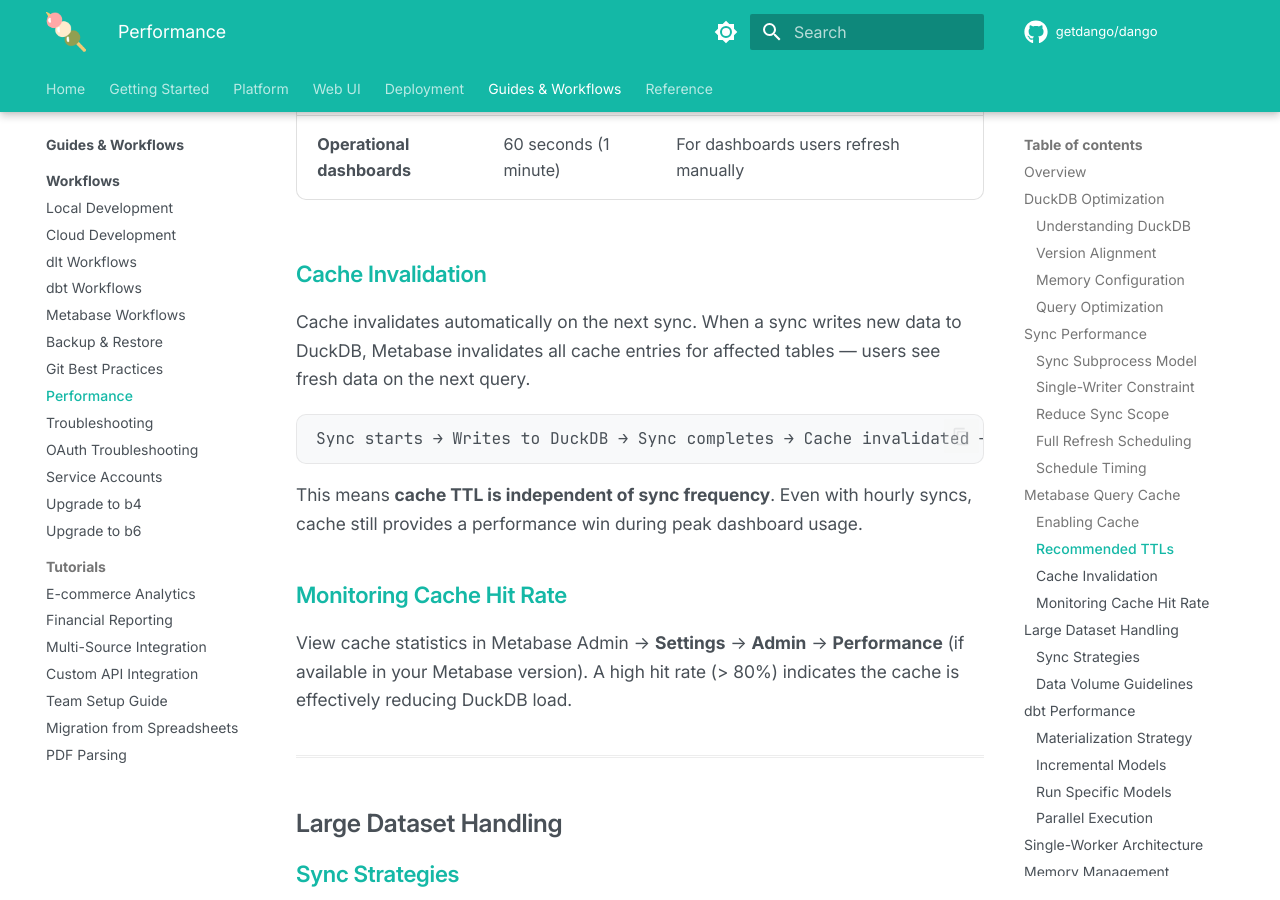
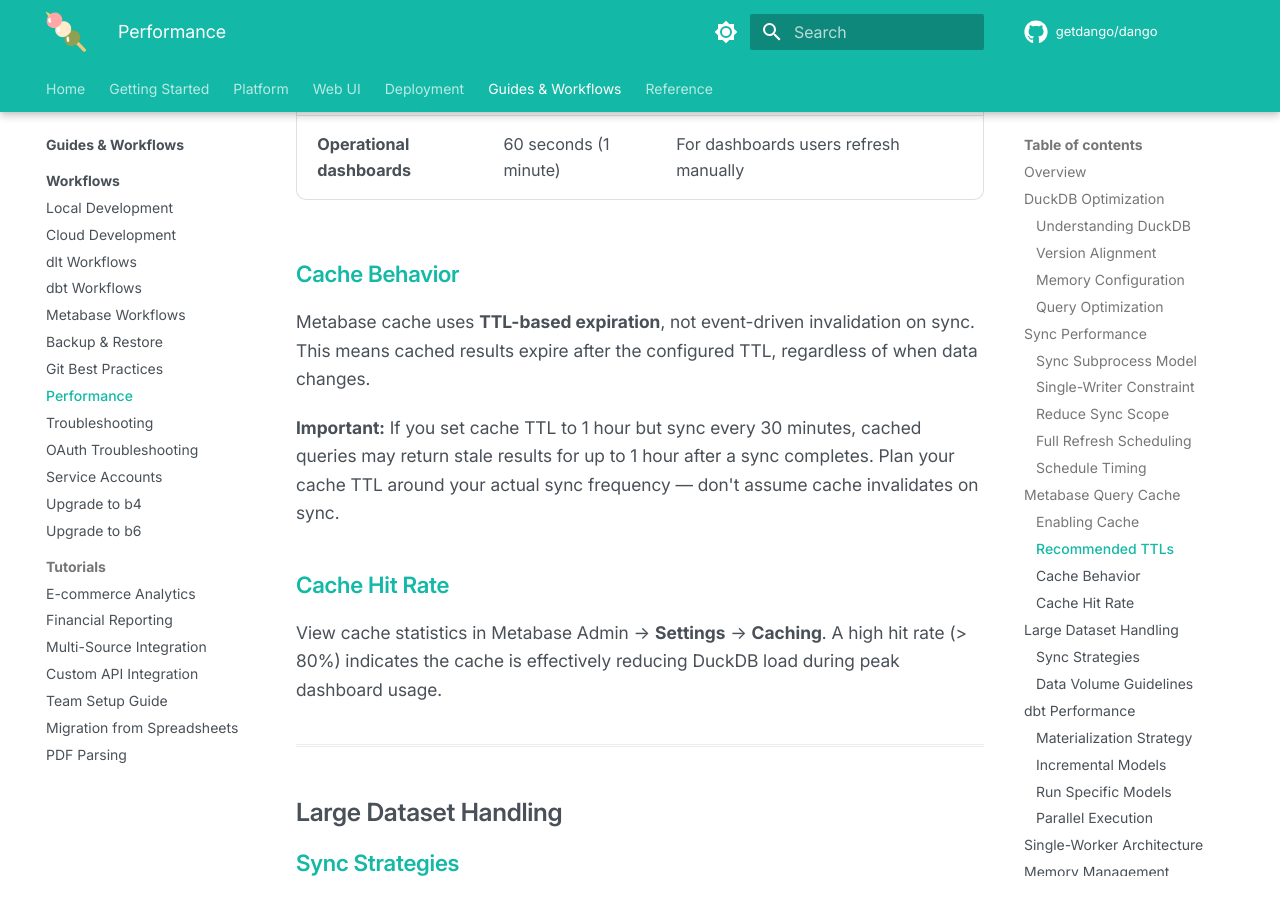
Before and after one commit to getdango/docs, an MkDocs documentation site: the page built from docs/workflows/performance.md, in a window 1280 px wide and 900 px high, scrolled down 5267 px. Built offline with MkDocs 1.6.1 and Material for MkDocs 9.7.7, drawn with Linux system fonts in a browser that asks for light colours; comment, search, counter and statistics services are not loaded; the version menu is left out.

Commit message:
Fix: correct Metabase cache behavior and clarify capacity messaging
- Performance.md: Fix incorrect claim about automatic cache invalidation on sync.
  Metabase uses TTL-based expiration, not event-driven invalidation. Add warning
  that cached results may be stale until TTL expires after sync.

- Scalability.md: Clarify that 50+ GB datasets require Performance tier.
  Updated 'Good Fit' section to show tier-specific capacity (Standard: 20GB,
  Performance: 20-100GB) to prevent user confusion.

````diff
--- a/docs/workflows/performance.md
+++ b/docs/workflows/performance.md
@@ -194,19 +194,15 @@
 | **Near-real-time views** | 300 seconds (5 minutes) | For dashboards tracking hourly metrics or live events |
 | **Operational dashboards** | 60 seconds (1 minute) | For dashboards users refresh manually |
 
-### Cache Invalidation
+### Cache Behavior
 
-Cache invalidates automatically on the next sync. When a sync writes new data to DuckDB, Metabase invalidates all cache entries for affected tables — users see fresh data on the next query.
+Metabase cache uses **TTL-based expiration**, not event-driven invalidation on sync. This means cached results expire after the configured TTL, regardless of when data changes.
 
-```
-Sync starts → Writes to DuckDB → Sync completes → Cache invalidated → Next dashboard load queries fresh data
-```
+**Important:** If you set cache TTL to 1 hour but sync every 30 minutes, cached queries may return stale results for up to 1 hour after a sync completes. Plan your cache TTL around your actual sync frequency — don't assume cache invalidates on sync.
 
-This means **cache TTL is independent of sync frequency**. Even with hourly syncs, cache still provides a performance win during peak dashboard usage.
+### Cache Hit Rate
 
-### Monitoring Cache Hit Rate
-
-View cache statistics in Metabase Admin → **Settings** → **Admin** → **Performance** (if available in your Metabase version). A high hit rate (> 80%) indicates the cache is effectively reducing DuckDB load.
+View cache statistics in Metabase Admin → **Settings** → **Caching**. A high hit rate (> 80%) indicates the cache is effectively reducing DuckDB load during peak dashboard usage.
 
 ---
 
````
Also changed, not shown: docs/getting-started/scalability.md (+1 -1 lines).
